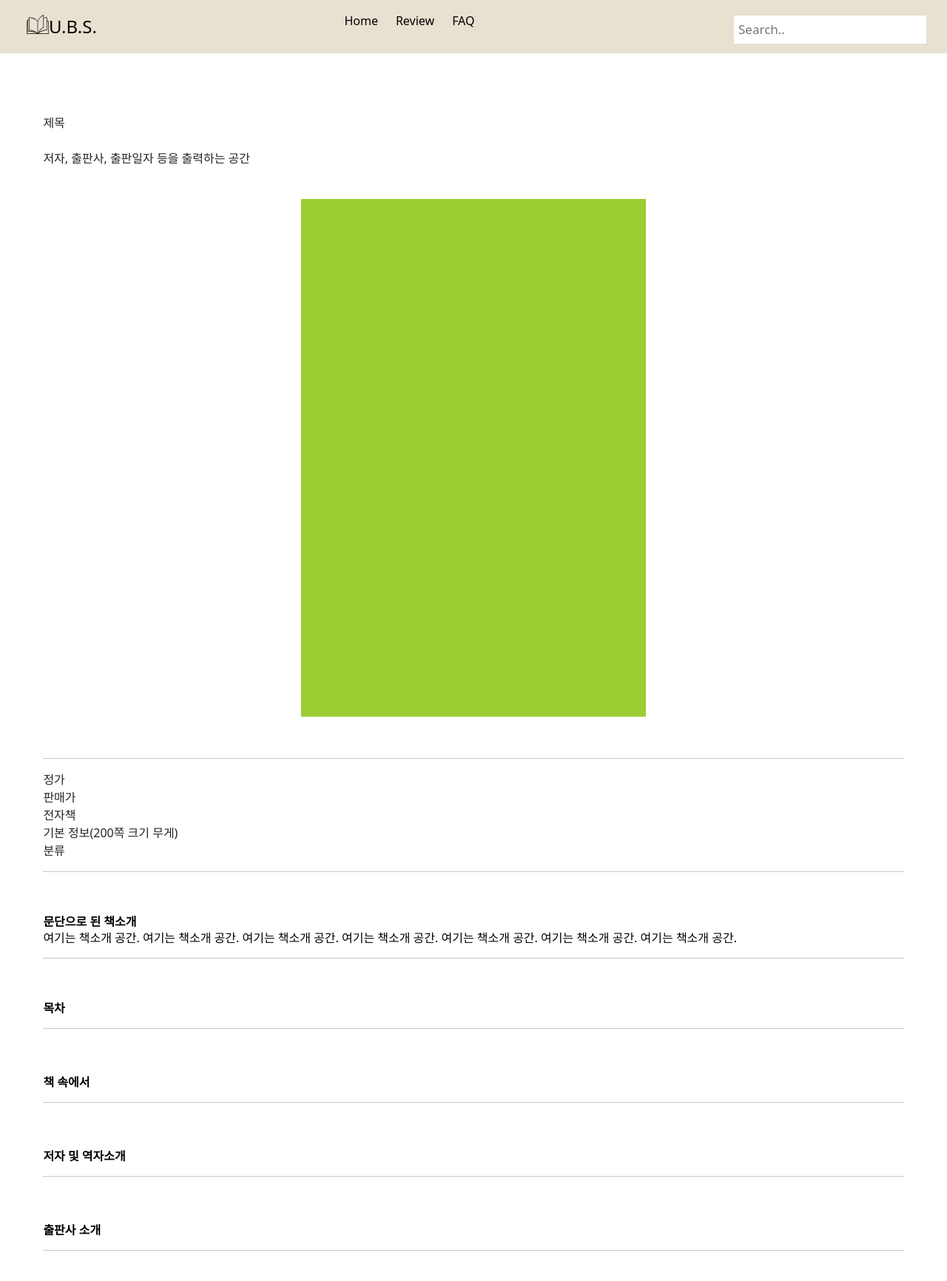
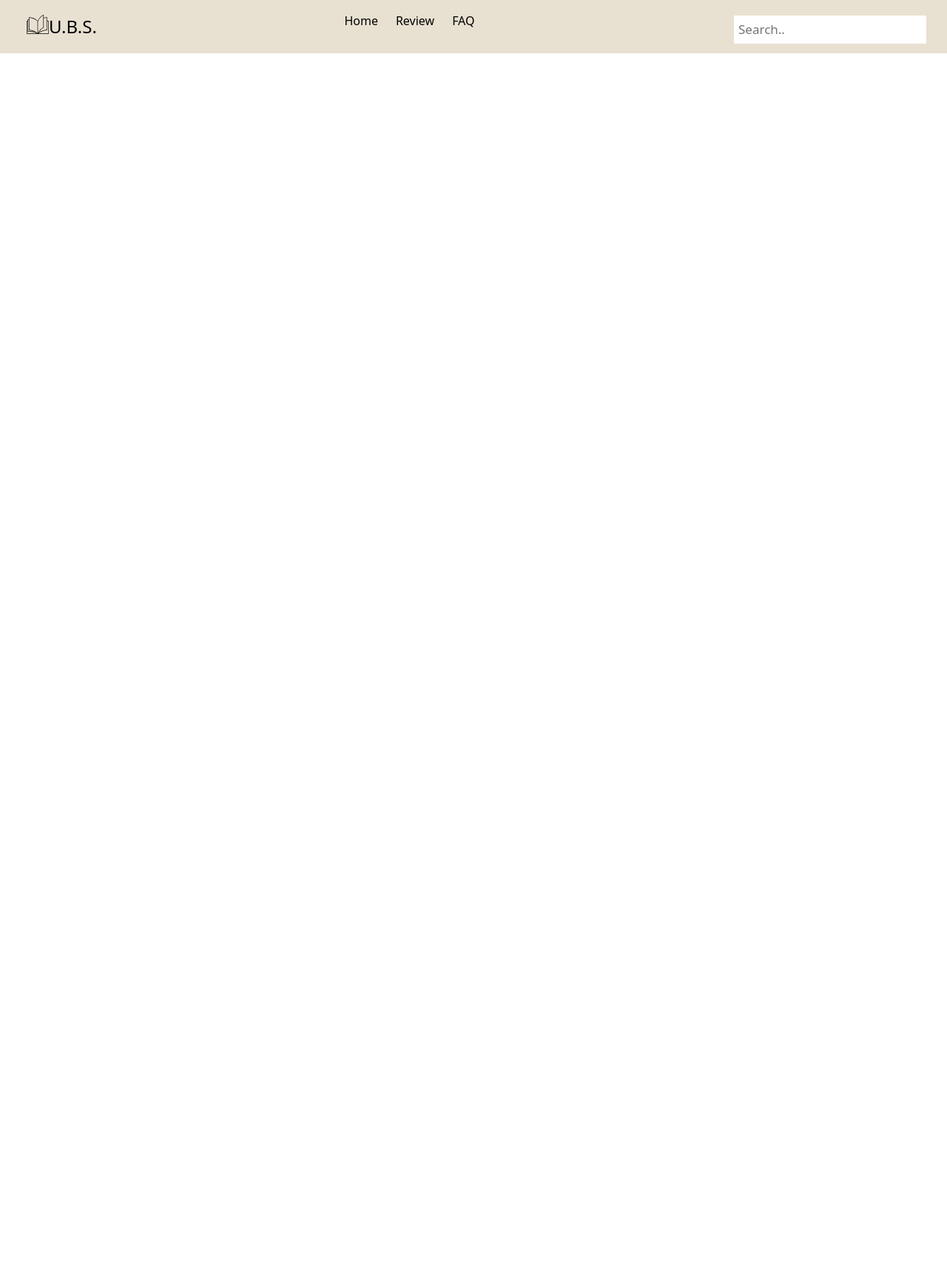
Before and after one commit to jangdu/UsedBookSearch, a Python web app: template templates/information.html in a window 1280 px wide. Shown: the whole page at 74% size. After the commit the page ends 72 px from the top, so only its background shows below. Run offline with Jinja, Linux system fonts and the light colour scheme; the template is opened without the code that fills it, so the values that code supplies are empty.

Commit message:
Feat:update inforpage

```diff
--- a/templates/information.html
+++ b/templates/information.html
@@ -165,7 +165,7 @@
     </style>
     <script>
       let static_json =
-        "https://www.aladin.co.kr/ttb/api/ItemLookUp.aspx?ttbkey=ttbjjd03241934001&itemIdType=ISBN&ItemId=8958285346&output=js&Version=20131101&OptResult=ebookList,usedList,reviewList";
+        "https://www.aladin.co.kr/ttb/api/ItemLookUp.aspx?ttbkey=ttbjjd03241934001&itemIdType=ItemId&ItemId=8958285346&output=js&Version=20131101&OptResult=ebookList,usedList,reviewList";
 
       $.ajax({
         url: static_json,
@@ -248,8 +248,6 @@
           });
         },
       });
-
-      //$.getJSON(url + "?callback=?", function (data) {});//
     </script>
   </head>
   <body>
@@ -311,56 +309,5 @@
       </div>
       <a href="#" class="navbar__toggleBtn"><i class="fa fa-bars" aria-hidden="true"></i></a>
     </nav>
-    <article id="bookinfo">
-      <div class="block" style="height: 100px">
-        <div style="margin: 10px 0 0 0">
-          <span>제목</span>
-          <br />
-          <br />
-          <span>저자, 출판사, 출판일자 등을 출력하는 공간</span>
-        </div>
-      </div>
-      <div class="block">
-        <div class="bookphotobox">
-          <div class="bookphoto"></div>
-        </div>
-      </div>
-      <div class="block">
-        <hr />
-        <span>정가</span>
-        <br />
-        <span>판매가</span>
-        <br />
-        <span>전자책</span>
-        <br />
-        <span>기본 정보(200쪽 크기 무게)</span>
-        <br />
-        <span>분류</span>
-        <hr />
-      </div>
-      <div class="block">
-        <p>
-          <strong>문단으로 된 책소개</strong><br />여기는 책소개 공간. 여기는 책소개 공간. 여기는 책소개 공간. 여기는 책소개 공간. 여기는 책소개 공간. 여기는
-          책소개 공간. 여기는 책소개 공간.
-        </p>
-        <hr />
-      </div>
-      <div class="block">
-        <p><strong>목차</strong></p>
-        <hr />
-      </div>
-      <div class="block">
-        <p><strong>책 속에서</strong></p>
-        <hr />
-      </div>
-      <div class="block">
-        <p><strong>저자 및 역자소개</strong></p>
-        <hr />
-      </div>
-      <div class="block">
-        <p><strong>출판사 소개</strong></p>
-        <hr />
-      </div>
-    </article>
   </body>
 </html>
```
